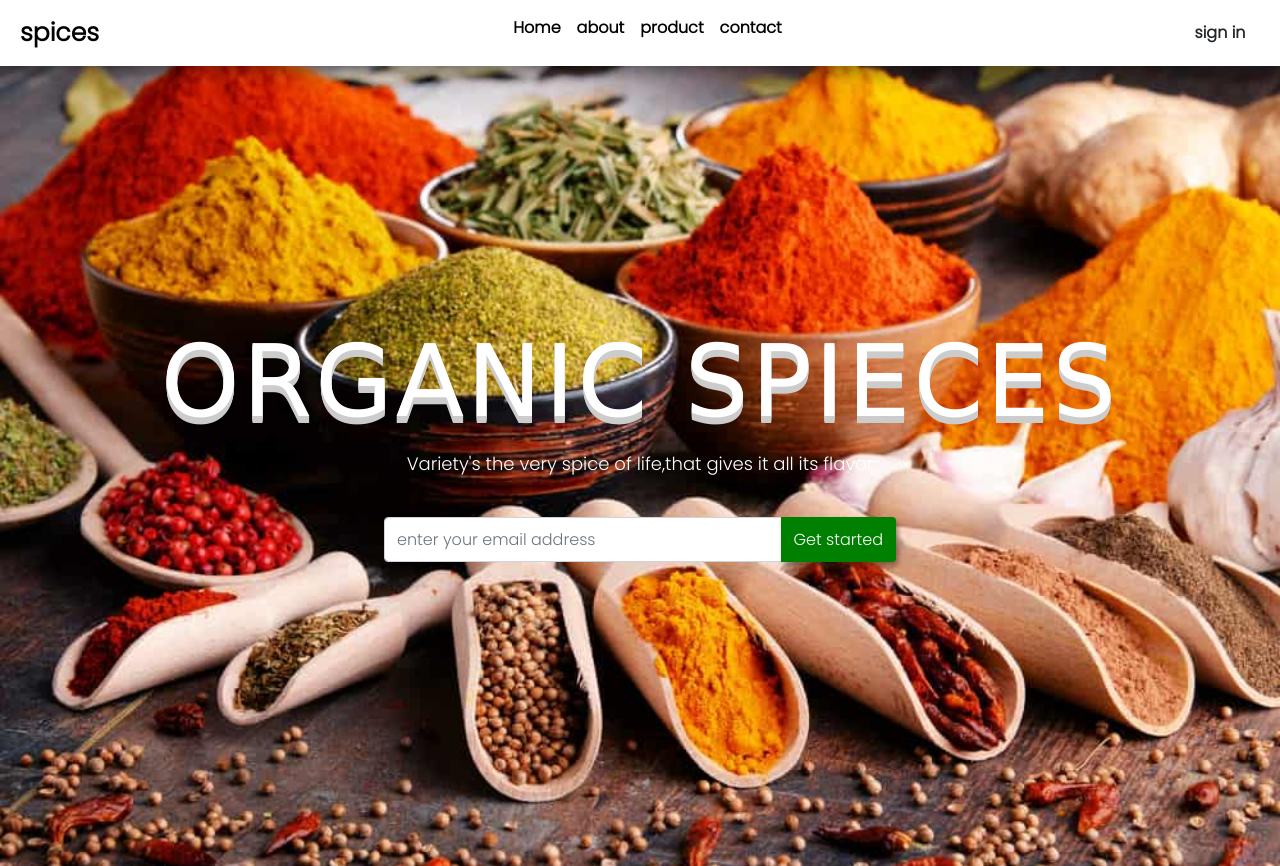
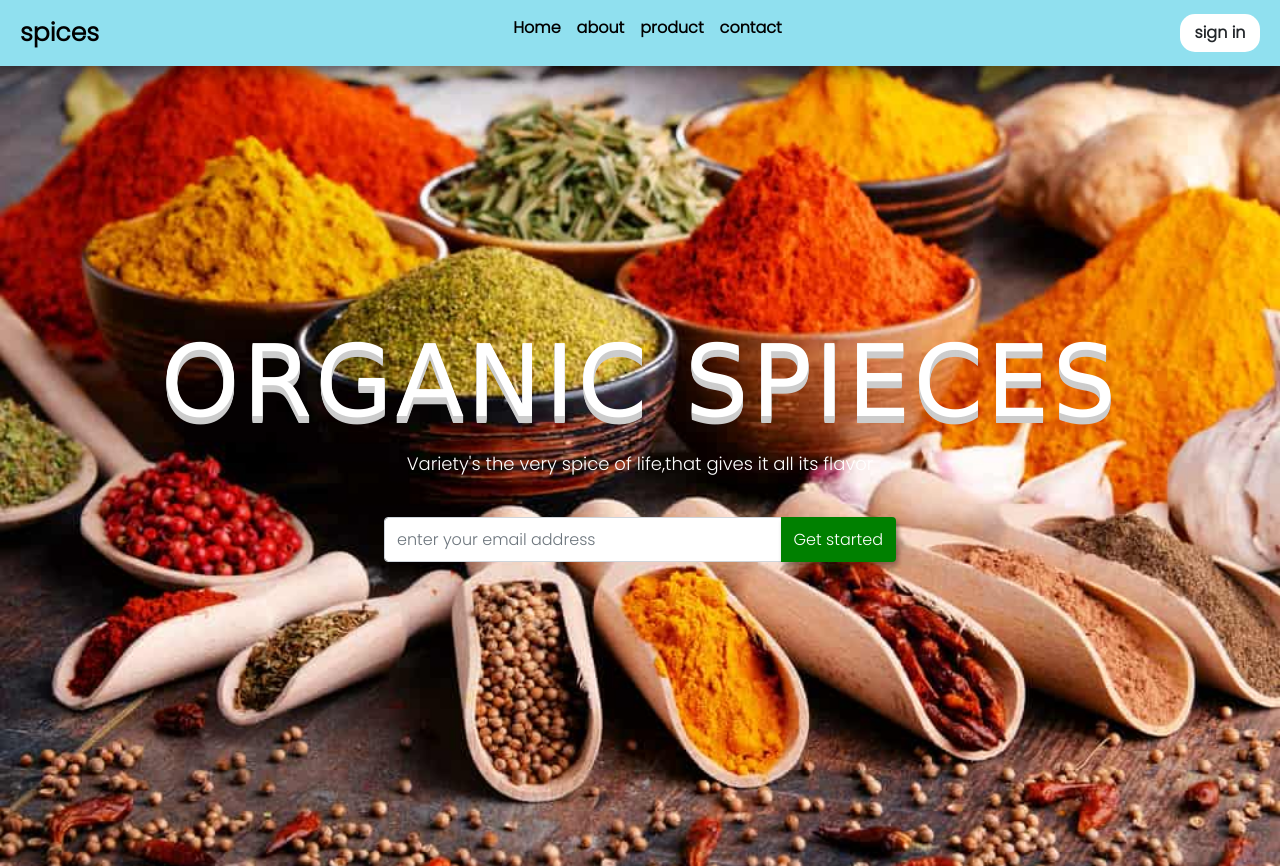
Before and after one commit to aiswarya10102002/project2, a plain HTML site: page index.html in a window 1280 px wide. Shown: the top 866 px of the page. Drawn offline with nearby package versions, Linux system fonts and the light colour scheme.

Commit message:
Update index.css

```diff
--- a/index.css
+++ b/index.css
@@ -13,7 +13,7 @@
   z-index: 100;
   padding: .5rem;
   box-shadow: 5px 5px 20px rgba(0,0,0,.5);
-   background:90e0ef;
+   background:#90e0ef;
 
 }
 .navbar .navbar-brand{
```
